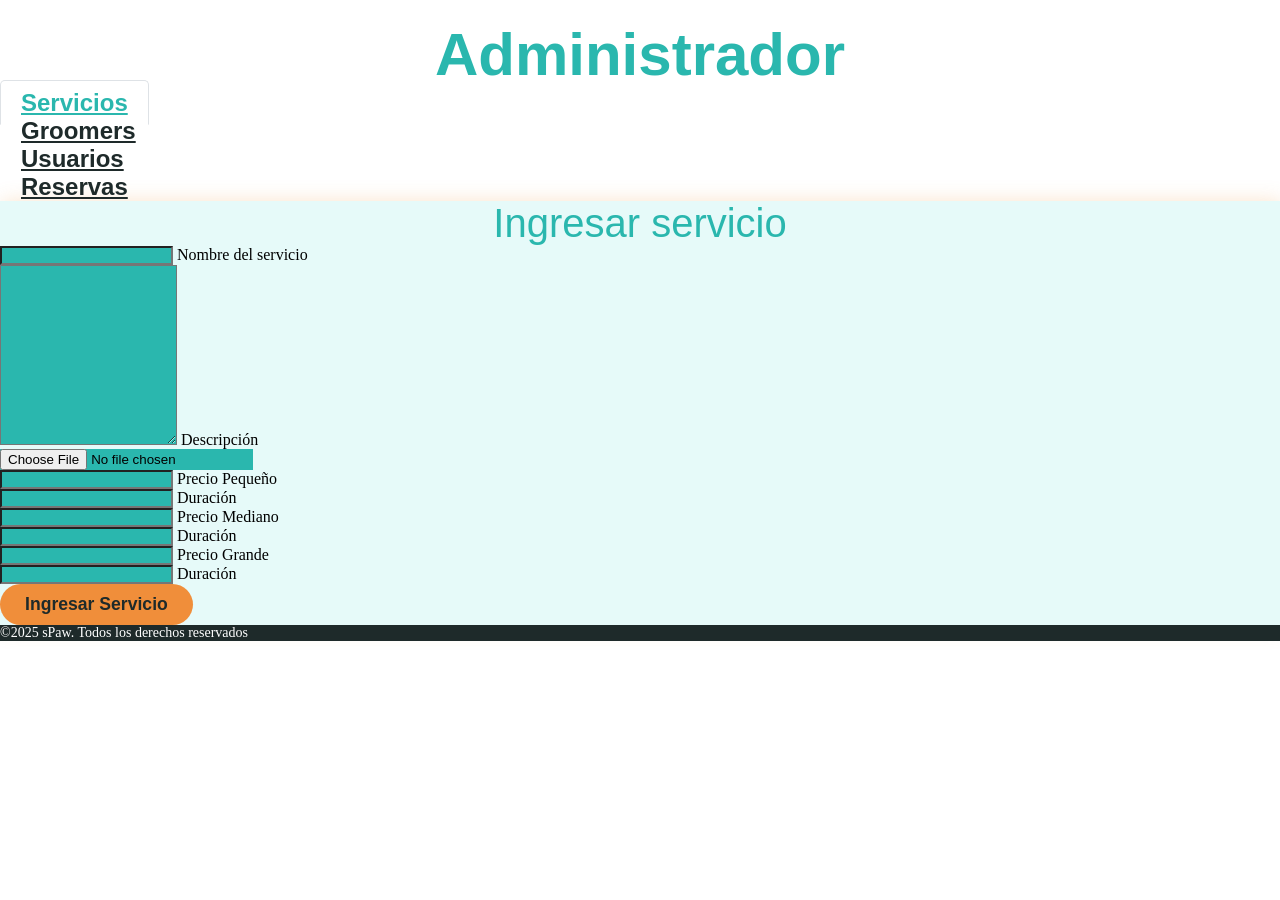
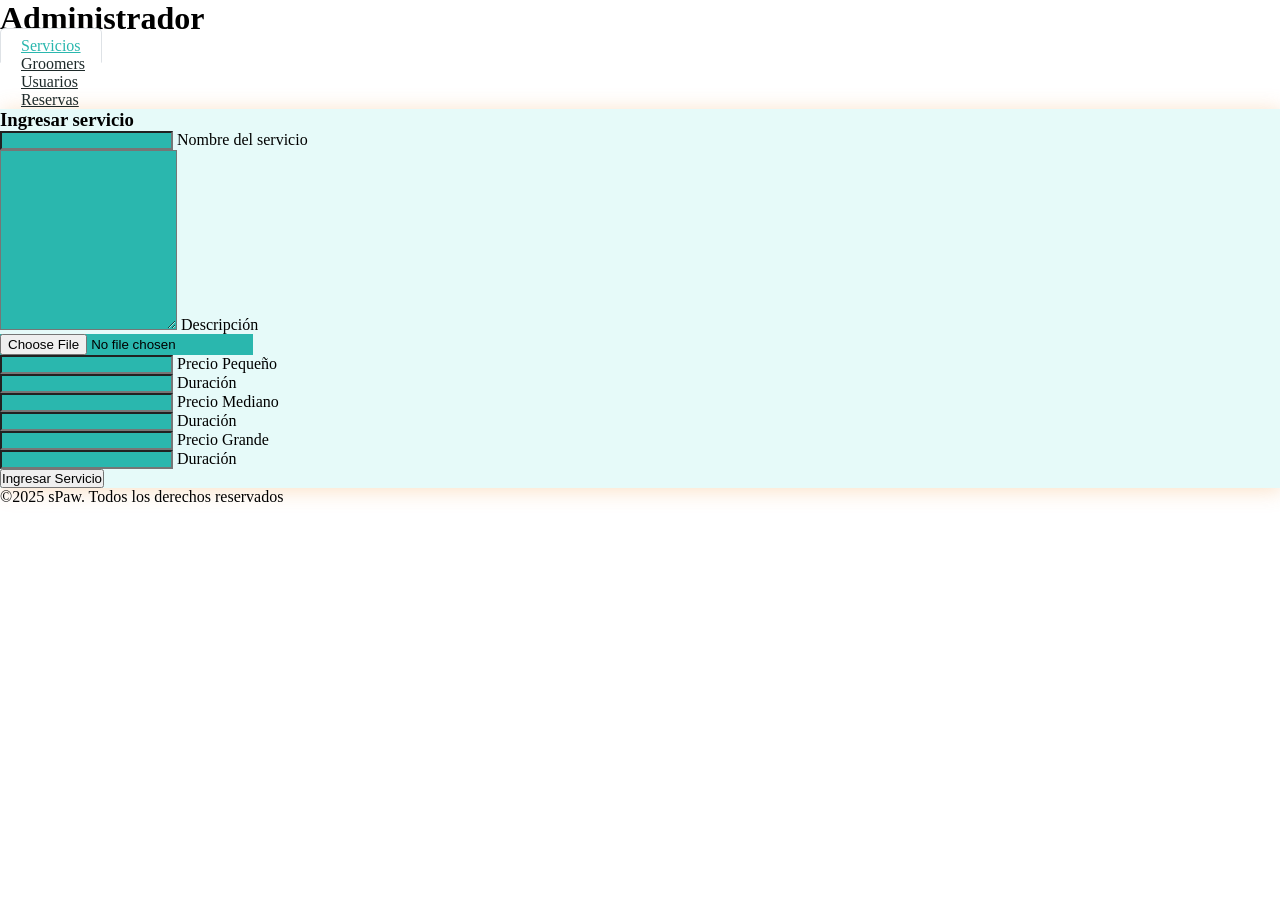

navegacion y estilos

--- a/CSS/ADMIN/servicios.css
+++ b/CSS/ADMIN/servicios.css
@@ -6,67 +6,9 @@
   box-sizing: border-box;
 }
 
-.menu {
-  background: linear-gradient(
-    48deg,
-    rgba(230, 250, 249, 1) 0%,
-    rgba(42, 183, 174, 1) 100%
-  );
-  padding: 0.5rem 2rem;
-}
-
-.logo {
-  width: 125px;
-}
-
-.nav-link {
-  font-family: "Fredoka", sans-serif;
-  font-weight: 700 !important;
-  color: #1e2a2a !important;
-  font-size: 1.5rem;
-  padding: 10px 18px !important;
-  border-radius: 10px;
-  transition: 0.3s;
-}
-
-.nav-link:hover {
-  background: #e6faf94d;
-}
-
-.nav-link.active {
-  background: white !important;
-  color: #2ab7ae !important;
-  border-radius: 10px;
-}
-
-.boton-login {
-  background: #f08e3a;
-  color: #1e2a2a;
-  font-weight: 700;
-  padding: 10px 25px;
-  border-radius: 40px;
-  font-size: 1.1rem;
-  transition: 0.3s;
-  border: none;
-}
-
-.boton-login:hover {
-  background: #e97502;
-  color: white;
-}
-
 .contacto{
     box-shadow: 2px 2px 20px rgba(240, 148, 58, 0.3);
     background-color: #E6FAF9;
-}
-
-.titulo {
-  font-family: "Fredoka", sans-serif;
-  font-size: 60px;
-  font-weight: 600;
-  color: #2ab7ae;
-  text-align: center;
-  margin-top: 20px;
 }
 
 .custom-tab {
@@ -84,93 +26,10 @@
   color: #2AB7AE !important;
 }
 
-
-.subtitulo {
-  font-family: "Fredoka", sans-serif;
-  font-size: 40px;
-  font-weight: 500;
-  color: #2ab7ae;
-  text-align: center;
-}
-
 .entrada {
     background-color: #2AB7AE !important;
 }
 
-.footer-custom {
-  background: linear-gradient(
-    48deg,
-    rgba(230, 250, 249, 1) 0%,
-    rgba(42, 183, 174, 1) 100%
-  );
-  color: #1e2a2a;
-}
-
-.footer-logo {
-  width: 140px;
-}
-
-.info-item {
-  display: flex;
-  align-items: center;
-  gap: 10px;
-}
-
-.info-icon {
-  font-size: 22px;
-  color: #1e2a2a;
-}
-
-.info-title {
-  font-size: 15px;
-  font-weight: 600;
-  margin-bottom: 2px;
-  color: #1e2a2a;
-}
-
-.info-text {
-  margin: 0;
-  font-size: 14px;
-  color: #1e2a2a;
-}
-
-.footer-copy {
-  background-color: #1e2a2a;
-  color: #fff;
-  font-size: 14px;
-}
-
-.social-icons {
-  display: flex;
-  align-items: center;
-  flex-direction: column;
-  gap: 12px;
-  text-decoration: none;
-  color: #1e2a2a;
-  margin-top: 0;
-  cursor: pointer;
-}
-
-@media (max-width: 576px) {
-  .info-item {
-    justify-content: center;
-    text-align: center;
-  }
-  .footer-logo {
-    margin-bottom: 20px;
-  }
-
-  .titulo {
-    font-size: 50px;
-  }
-}
-
-@media (max-width: 767px) {
-    .social-icons {
-    flex-direction: row;
-    gap: 16px;
-  }
-}
 
 
 
